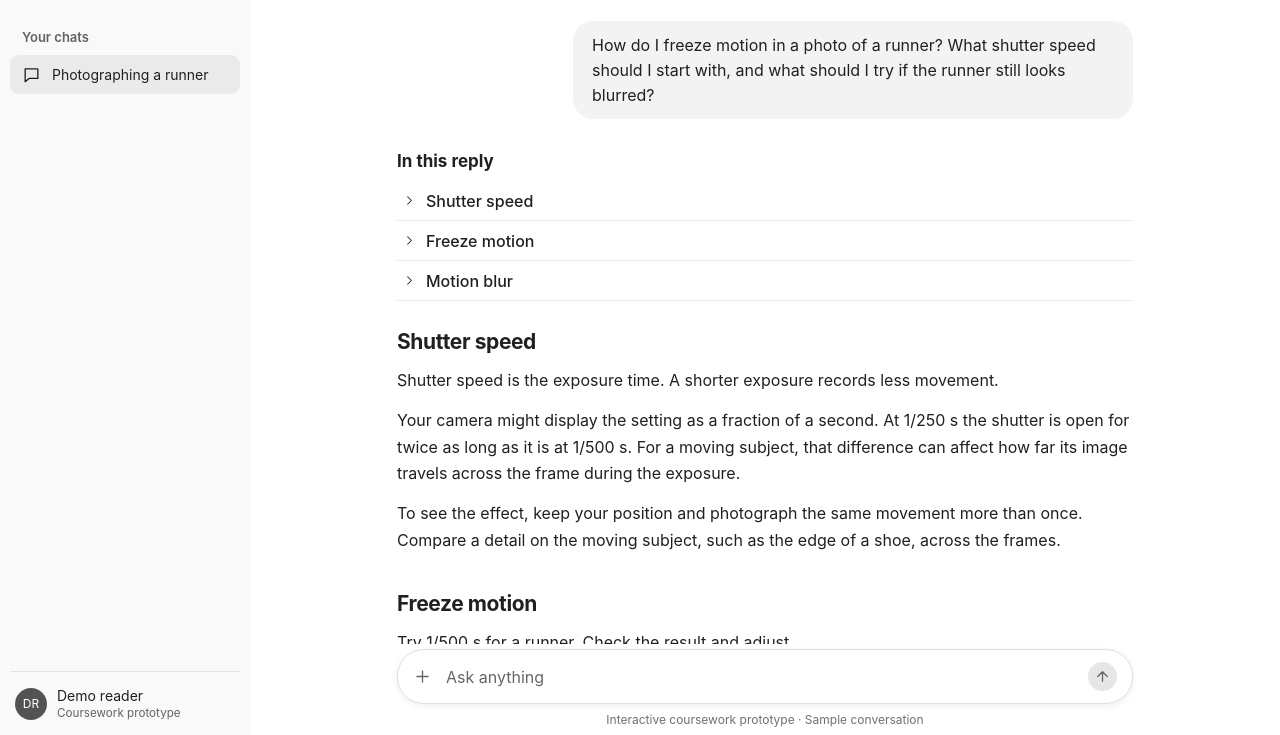
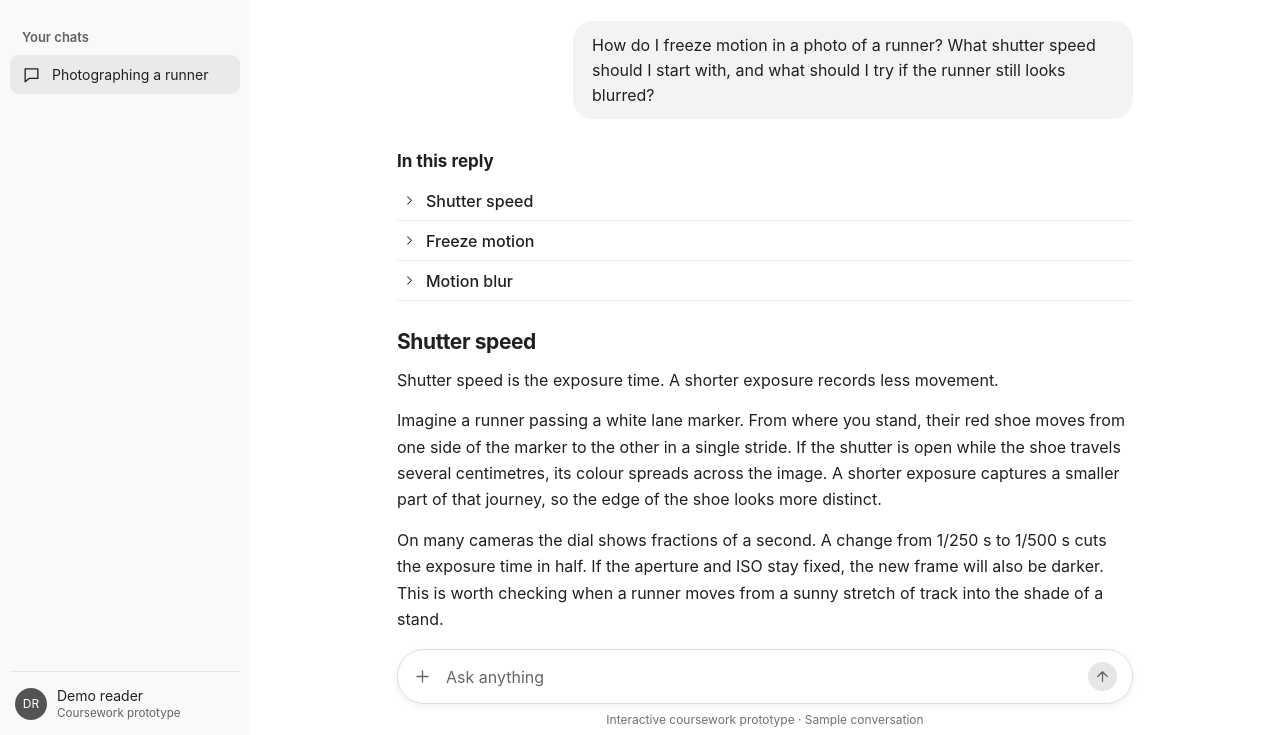
Before and after one commit to Markiess/HCI_CW2, a plain HTML site: page index.html in a window 1280 px wide. Shown: the part 65-800 px from the top of the page. Drawn offline with Linux system fonts and the light colour scheme.

Commit message:
Enhance photography coursework content in index.html by expanding explanations on shutter speed, freezing motion, and motion blur. Improved clarity and detail in the instructional passages for better user understanding.

```diff
--- a/index.html
+++ b/index.html
@@ -21,7 +21,36 @@
 <div class="thread"><div class="column"><p class="question">How do I freeze motion in a photo of a runner? What shutter speed should I start with, and what should I try if the runner still looks blurred?</p><div class="reply"><nav class="outline" aria-label="Sections in this reply"><h1>In this reply</h1></nav><article aria-label="Photography reply"></article></div></div></div>
 <footer class="dock"><div class="composer" aria-hidden="true"><svg><use href="#plus"/></svg><span>Ask anything</span><span class="send"><svg><use href="#up"/></svg></span></div><div class="note">Interactive coursework prototype · Sample conversation</div></footer></main></div>
 <script>
-const passages=[{"title":"Shutter speed","paragraphs":["Shutter speed is the exposure time. A shorter exposure records less movement.","Your camera might display the setting as a fraction of a second. At 1/250 s the shutter is open for twice as long as it is at 1/500 s. For a moving subject, that difference can affect how far its image travels across the frame during the exposure.","To see the effect, keep your position and photograph the same movement more than once. Compare a detail on the moving subject, such as the edge of a shoe, across the frames."]},{"title":"Freeze motion","paragraphs":["Try 1/500 s for a runner. Check the result and adjust.","If the runner is still blurred, try 1/1000 s. Look closely at the hands and feet as well as the face. Compare the two shots at the same size so you can judge which one captures the movement the way you want.","Use a similar part of the runner’s stride for the next shot. It is easier to judge the effect of the changed setting when the subject is moving in roughly the same direction and the framing stays similar."]},{"title":"Motion blur","paragraphs":["A little blur can show the direction of movement. Decide which part of the scene you want to keep sharp.","For example, you might follow a moving cyclist with the camera as you take the shot. Part of the cyclist may stay recognisable while the background stretches into streaks. That gives a different impression from a frame in which every detail appears still."]}];
+const passages = [
+  {
+    "title": "Shutter speed",
+    "paragraphs": [
+      "Shutter speed is the exposure time. A shorter exposure records less movement.",
+      "Imagine a runner passing a white lane marker. From where you stand, their red shoe moves from one side of the marker to the other in a single stride. If the shutter is open while the shoe travels several centimetres, its colour spreads across the image. A shorter exposure captures a smaller part of that journey, so the edge of the shoe looks more distinct.",
+      "On many cameras the dial shows fractions of a second. A change from 1/250 s to 1/500 s cuts the exposure time in half. If the aperture and ISO stay fixed, the new frame will also be darker. This is worth checking when a runner moves from a sunny stretch of track into the shade of a stand.",
+      "Where you stand matters too. From the side of the track, the runner crosses your frame quickly. From near the finish line, a runner coming towards you can stay near the centre of the picture for several strides. Even then, a swinging hand may cover quite a distance in the frame. Decide which detail you want to look sharp before choosing your setting."
+    ]
+  },
+  {
+    "title": "Freeze motion",
+    "paragraphs": [
+      "Try 1/500 s for a runner. Check the result and adjust.",
+      "If the runner is still blurred, try 1/1000 s. Take the second shot from the same place and at roughly the same point in the stride. Zoom in to the same size on both frames. Look at the lettering on the bib, the outline of a hand and the leading edge of a shoe. Those details can tell quite different stories in a single photograph.",
+      "Suppose the number on the bib is easy to read but the bright sole of the shoe leaves a short streak. The feet were moving faster across the frame than the torso. For a photograph of a sprinter leaving the blocks, that streak may hide the detail you wanted. For a portrait of someone finishing their first race, a sharp face and a hint of movement in the feet may already give you the picture you had in mind.",
+      "If the rail behind the runner looks crisp while the whole runner looks soft, check where the camera focused. Try continuous autofocus and keep the focus area on the runner as they approach. If stationary details also have streaks in the same direction, steady the camera for the next frame. Comparing the subject with something fixed helps you decide what to change on the next lap.",
+      "In fading light, review the exposure after increasing the shutter speed. If the image is too dark, a wider aperture or a higher ISO can help. Check the face in particular: against a bright sky, the background can look well exposed while the runner's expression is hard to see."
+    ]
+  },
+  {
+    "title": "Motion blur",
+    "paragraphs": [
+      "A little blur can show the direction of movement. Decide which part of the scene you want to keep sharp.",
+      "For a side-on photograph, try following the runner with the camera. Pick them up before they reach the spot where you want to take the picture. Turn smoothly with their movement, release the shutter as they pass, and keep following for a moment afterwards. A row of spectators or a painted fence behind the track can turn into streaks while the runner's torso stays recognisable.",
+      "Try a deliberately slower exposure such as 1/60 s for one pass. A plain sky gives you few clues about whether the pan worked, so choose a background with some texture. Review the runner's face and the background separately. If the background shows movement but the face is difficult to recognise, try a slightly faster setting on the next pass.",
+      "Compare that frame with your sharpest shot from the same position. In one, you may be able to see both shoes clear of the ground. In the other, the streaks behind the runner may better convey how fast they passed you. Keep the version that shows the moment you wanted to remember."
+    ]
+  }
+];
 const app=document.querySelector('.app');
 const thread=document.querySelector('.thread');
 const outline=document.querySelector('.outline');
```
